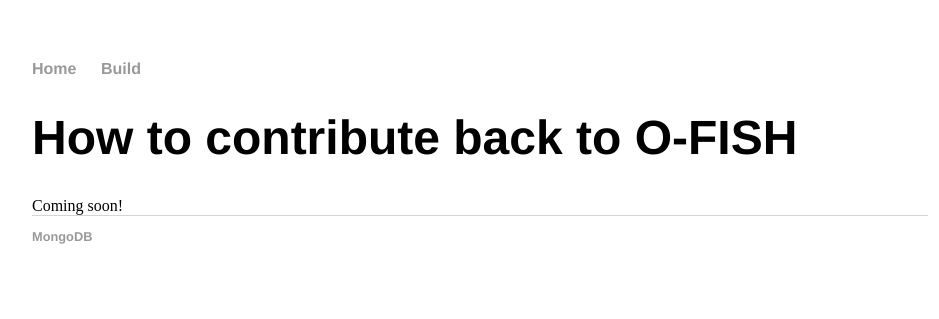
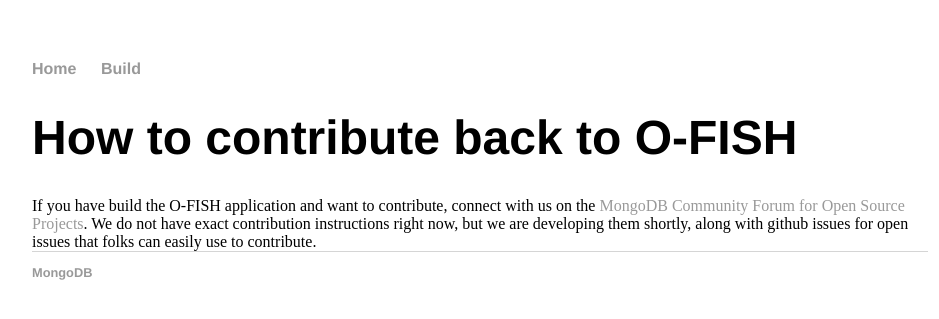
Before and after one commit to WildAid/wildaid.github.io, a Jekyll site: the page built from contribute/index.html, in a window 1280 px wide. Shown: the top 319 px of the page, without its empty margins (160-1099 px from the left). Built offline with Jekyll 4.4.1, drawn with Linux system fonts in a browser that asks for light colours.

Commit message:
adding a link to forums

```diff
--- a/contribute/index.html
+++ b/contribute/index.html
@@ -4,4 +4,6 @@
 ---
 	<h1>{{ page.title }}</h1>
 
-Coming soon!
+If you have build the O-FISH application and want to contribute, connect with us on the <A HREF="https://developer.mongodb.com/community/forums/c/open-source/47">MongoDB Community Forum for Open Source Projects</A>.
+
+We do not have exact contribution instructions right now, but we are developing them shortly, along with github issues for open issues that folks can easily use to contribute.
```
